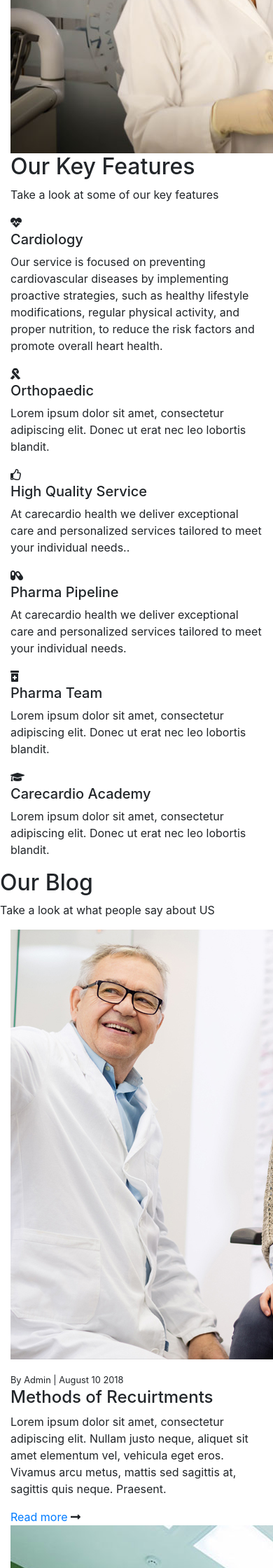
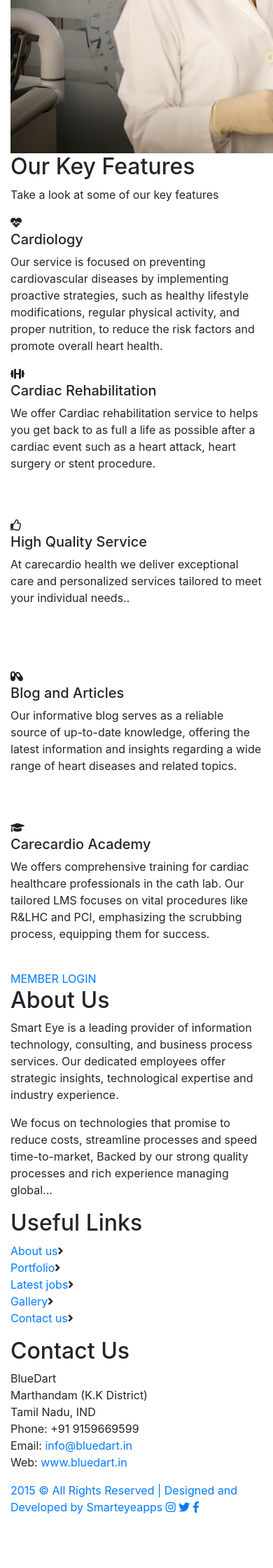
Before and after one commit to gozygreg/carecardio-health, a Django app: page / in a window 390 px wide; the page is wider, and only the part inside the window is pictured. Shown: the part 1760-4000 px from the top of that part at 70% size. After the commit the page ends 3923 px from the top of that part, so only its background shows below. Run offline with Django 4.2, Linux system fonts and the light colour scheme; some libraries are stand-ins or nearby versions.

Commit message:
Cont html context

```diff
--- a/carecardio/home/templates/home/about_us.html
+++ b/carecardio/home/templates/home/about_us.html
@@ -26,10 +26,10 @@
             <div class="row">
                 <div class="col-lg-6 col-md-12 txtr">
                     <h4>Why choos Health Care with <br>
-                     <span>Medical Hospital</span>
+                     <span>CareCardio</span>
                     </h4>
-                    <p>Lorem ipsum dolor sit amet, consectetur adipiscing elit. Integer neque libero, pulvinar et elementum quis, facilisis eu ante. Mauris non placerat sapien. Pellentesque tempor arcu non odio scelerisque ullamcorper. Lorem ipsum dolor sit amet, consectetur adipiscing elit. Nam varius eros consequat auctor gravida. Fusce tristique lacus at urna sollicitudin pulvinar. Suspendisse hendrerit ultrices mauris.</p>
-                    <p>Ut ultricies lacus a rutrum mollis. Orci varius natoque penatibus et magnis dis parturient montes, nascetur ridiculus mus. Sed porta dolor quis felis pulvinar dignissim. Etiam nisl ligula, ullamcorper non metus vitae, maximus efficitur mi. Vivamus ut ex ullamcorper, scelerisque lacus nec, commodo dui. Proin massa urna, volutpat vel augue eget, iaculis tristique dui. </p>
+                    <p>CareCardio is dedicated to combating cardiovascular disease (CVD), a significant contributor to premature mortality in the UK. Through our specialised cardiac primary care services, CareCardio focuses on early detection and treatment, enabling patients to live healthier and longer lives.</p>
+                <p>By facilitating access to genetic testing, implementing preventive treatments, fostering multi-disciplinary collaboration, and promoting public awareness and education, CareCardio strives to save lives, enhance outcomes, and reduce hospital readmissions for individuals affected by CVD. Furthermore, CareCardio emphasizes the importance of improving access to cardiac rehabilitation services, providing essential support for patients on their path to recovery.</p>
                 </div>
                 <div class="col-lg-6 col-md-12">
                     <img src="{% static 'home/images/why.jpg' %}" alt="">
--- a/carecardio/home/templates/home/index.html
+++ b/carecardio/home/templates/home/index.html
@@ -95,10 +95,6 @@
                 </p>
             </div>
         </div>
-
-
-
-
     </div>
 </section>
 
@@ -108,19 +104,11 @@
     <div class="container">
         <div class="row">
             <div class="col-lg-6 col-md-12 txtr">
-                <h4>Why choos Health Care with <br>
-                    <span>Medical Hospital</span>
+                <h4>Why choose Health Care with <br>
+                    <span>CareCardio</span>
                 </h4>
-                <p>Lorem ipsum dolor sit amet, consectetur adipiscing elit. Integer neque libero, pulvinar et
-                    elementum quis, facilisis eu ante. Mauris non placerat sapien. Pellentesque tempor arcu non odio
-                    scelerisque ullamcorper. Lorem ipsum dolor sit amet, consectetur adipiscing elit. Nam varius
-                    eros consequat auctor gravida. Fusce tristique lacus at urna sollicitudin pulvinar. Suspendisse
-                    hendrerit ultrices mauris.</p>
-                <p>Ut ultricies lacus a rutrum mollis. Orci varius natoque penatibus et magnis dis parturient
-                    montes, nascetur ridiculus mus. Sed porta dolor quis felis pulvinar dignissim. Etiam nisl
-                    ligula, ullamcorper non metus vitae, maximus efficitur mi. Vivamus ut ex ullamcorper,
-                    scelerisque lacus nec, commodo dui. Proin massa urna, volutpat vel augue eget, iaculis tristique
-                    dui. </p>
+                <p>CareCardio is dedicated to combating cardiovascular disease (CVD), a significant contributor to premature mortality in the UK. Through our specialised cardiac primary care services, CareCardio focuses on early detection and treatment, enabling patients to live healthier and longer lives.</p>
+                <p>By facilitating access to genetic testing, implementing preventive treatments, fostering multi-disciplinary collaboration, and promoting public awareness and education, CareCardio strives to save lives, enhance outcomes, and reduce hospital readmissions for individuals affected by CVD. Furthermore, CareCardio emphasizes the importance of improving access to cardiac rehabilitation services, providing essential support for patients on their path to recovery.</p>
             </div>
             <div class="col-lg-6 col-md-12">
                 <img src="{% static 'home/images/why.jpg' %}" alt="picture of a staff looking at a sample">
@@ -152,132 +140,53 @@
 
             <div class="col-lg-4 col-md-6">
                 <div class="single-key">
+                    <i class="fas fa-dumbbell"></i>
+                    <h5>Cardiac Rehabilitation</h5>
+                    <p>We offer Cardiac rehabilitation service to helps you get back to as full a life as possible after a cardiac event such as a heart attack, heart surgery or stent procedure.</p>
+                    <br><br>
+                </div>
+            </div>
+
+            <!-- <div class="col-lg-4 col-md-6">
+                <div class="single-key">
                     <i class="fas fa-ribbon"></i>
                     <h5>Orthopaedic</h5>
                     <p>Lorem ipsum dolor sit amet, consectetur adipiscing elit. Donec ut erat nec leo lobortis
                         blandit.</p>
                 </div>
-            </div>
+            </div> -->
 
             <div class="col-lg-4 col-md-6">
                 <div class="single-key">
                     <i class="far fa-thumbs-up"></i>
                     <h5>High Quality Service</h5>
                     <p>At carecardio health we deliver exceptional care and personalized services tailored to meet your individual needs..</p>
+                    <br><br><br>
                 </div>
             </div>
 
             <div class="col-lg-4 col-md-6">
                 <div class="single-key">
                     <i class="fas fa-capsules"></i>
-                    <h5>Pharma Pipeline</h5>
-                    <p>At carecardio health we deliver exceptional care and personalized services tailored to meet your individual needs.</p>
+                    <h5>Blog and Articles</h5>
+                    <p>Our informative blog serves as a reliable source of up-to-date knowledge, offering the latest information and insights regarding a wide range of heart diseases and related topics. </p>
+                    <br><br>
                 </div>
             </div>
 
             <div class="col-lg-4 col-md-6">
                 <div class="single-key">
-                    <i class="fas fa-prescription-bottle-alt"></i>
-                    <h5>Pharma Team</h5>
-                    <p>Lorem ipsum dolor sit amet, consectetur adipiscing elit. Donec ut erat nec leo lobortis
-                        blandit.</p>
-                </div>
-            </div>
-
-
-
-
-
-            <div class="col-lg-4 col-md-6">
-                <div class="single-key">
                     <i class="fa fa-graduation-cap"></i>
                     <h5>Carecardio Academy</h5>
-                    <p>Lorem ipsum dolor sit amet, consectetur adipiscing elit. Donec ut erat nec leo lobortis
-                        blandit.</p>
-                </div>
+                    <p>We offers comprehensive training for cardiac healthcare professionals in the cath lab. Our tailored LMS focuses on vital procedures like R&LHC and PCI, emphasizing the scrubbing process, equipping them for success.</p>
+                    <br>
+                    <a href="/" target="_blank">MEMBER LOGIN</a>
             </div>
 
         </div>
-
-
-
-
-
-
     </div>
 
 </section>
 
 
-<!-- ################# Our Blog Starts Here#######################--->
-
-<section class="our-blog">
-    <div class="container">
-        <div class="row session-title">
-            <h2> Our Blog </h2>
-            <p>Take a look at what people say about US </p>
-        </div>
-        <div class="blog-row row">
-            <div class="col-lg-4 col-md-6">
-                <div class="single-blog">
-                    <figure>
-                        <img src="{% static 'home/images/blog/blog_01.jpg' %}" alt="">
-                    </figure>
-                    <div class="blog-detail">
-                        <small>By Admin | August 10 2018</small>
-                        <h4>Methods of Recuirtments</h4>
-                        <p> Lorem ipsum dolor sit amet, consectetur adipiscing elit. Nullam justo neque, aliquet sit
-                            amet elementum vel, vehicula eget eros. Vivamus arcu metus, mattis sed sagittis at,
-                            sagittis quis neque. Praesent.</p>
-                        <div class="link">
-                            <a href="">Read more </a><i class="fas fa-long-arrow-alt-right"></i>
-                        </div>
-                    </div>
-
-
-                </div>
-            </div>
-            <div class="col-lg-4 col-md-6">
-                <div class="single-blog">
-                    <figure>
-                        <img src="{% static 'home/images/blog/blog_02.jpg' %}" alt="Picture of a cathlab">
-                    </figure>
-                    <div class="blog-detail">
-                        <small>By Admin | August 10 2018</small>
-                        <h4>Methods of Recuirtments</h4>
-                        <p> Lorem ipsum dolor sit amet, consectetur adipiscing elit. Nullam justo neque, aliquet sit
-                            amet elementum vel, vehicula eget eros. Vivamus arcu metus, mattis sed sagittis at,
-                            sagittis quis neque. Praesent.</p>
-                        <div class="link">
-                            <a href="">Read more </a><i class="fas fa-long-arrow-alt-right"></i>
-                        </div>
-                    </div>
-
-
-                </div>
-            </div>
-            <div class="col-lg-4 col-md-6">
-                <div class="single-blog">
-                    <figure>
-                        <img src="{% static 'home/images/blog/blog_03.jpg' %}" alt="Picture of a CT Scan">
-                    </figure>
-                    <div class="blog-detail">
-                        <small>By Admin | August 10 2018</small>
-                        <h4>Methods of Recuirtments</h4>
-                        <p> Lorem ipsum dolor sit amet, consectetur adipiscing elit. Nullam justo neque, aliquet sit
-                            amet elementum vel, vehicula eget eros. Vivamus arcu metus, mattis sed sagittis at,
-                            sagittis quis neque. Praesent.</p>
-                        <div class="link">
-                            <a href="">Read more </a><i class="fas fa-long-arrow-alt-right"></i>
-                        </div>
-                    </div>
-
-
-                </div>
-            </div>
-        </div>
-    </div>
-</section>
-
-
 {% endblock %}
```
Also changed, not shown: carecardio/home/templates/home/services.html (+34 -34 lines).
